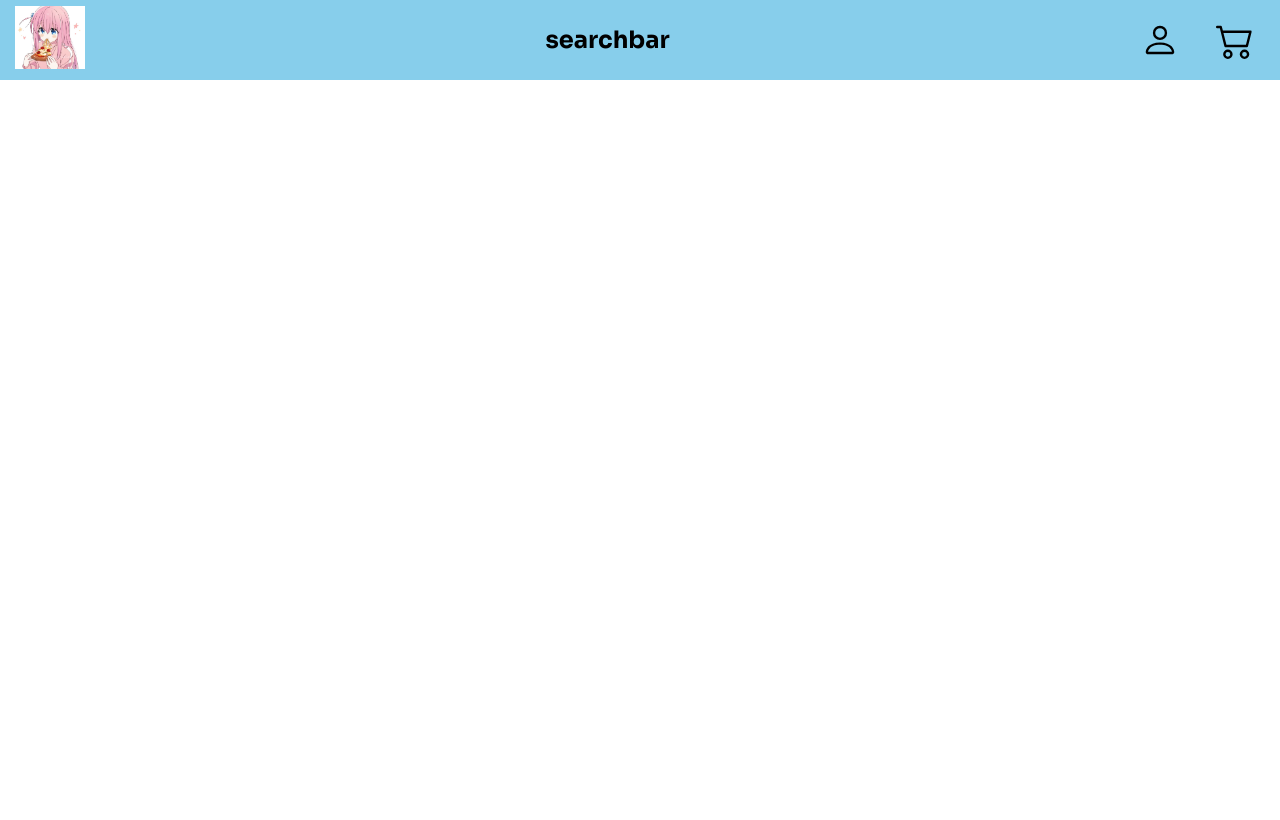
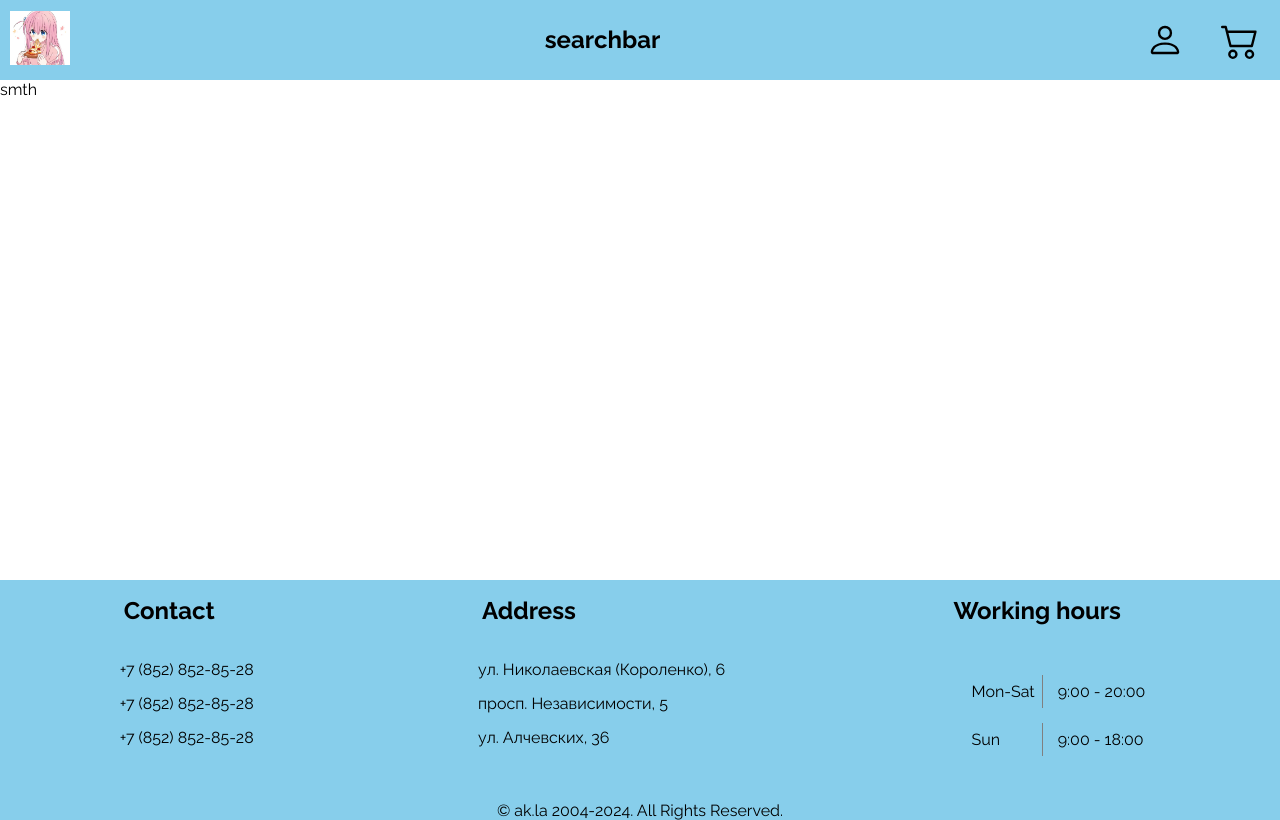
Before and after one commit to AlexWaisley/Shop, a Vue app: page / in a window 1280 px wide. Built offline with nearby package versions, Linux system fonts and the light colour scheme.

Commit message:
basic bottom + page container start.

```diff
--- a/index.html
+++ b/index.html
@@ -7,6 +7,10 @@
   <link rel="preconnect" href="https://fonts.googleapis.com">
   <link rel="preconnect" href="https://fonts.gstatic.com" crossorigin>
   <link href="https://fonts.googleapis.com/css2?family=Sora:wght@100..800&display=swap" rel="stylesheet">
+  <link rel="preconnect" href="https://fonts.googleapis.com">
+  <link rel="preconnect" href="https://fonts.gstatic.com" crossorigin>
+  <link href="https://fonts.googleapis.com/css2?family=Raleway:ital,wght@0,100..900;1,100..900&display=swap"
+    rel="stylesheet">
   <meta name="viewport" content="width=device-width, initial-scale=1.0" />
   <title>UltraSuperMegaDuperScooperShop</title>
 </head>
--- a/src/App.vue
+++ b/src/App.vue
@@ -3,12 +3,22 @@ import PageContainer from '@main/PageContainer.vue';
 import Top from '@top/Top.vue';
 import Bottom from '@bottom/Bottom.vue';
 
+const backToHome = () => {
+    console.log("back home");
+}
 </script>
 
 <template>
-    <Top></Top>
-    <PageContainer></PageContainer>
-    <Bottom></Bottom>
+    <div class="container">
+        <Top @back-to-home="backToHome"></Top>
+        <PageContainer></PageContainer>
+        <Bottom></Bottom>
+    </div>
 </template>
 
-<style scoped lang="scss"></style>
+<style scoped lang="scss">
+.container {
+    display: flex;
+    flex-direction: column;
+}
+</style>
--- a/src/components/bottom/Bottom.vue
+++ b/src/components/bottom/Bottom.vue
@@ -3,7 +3,108 @@
 </script>
 
 <template>
-
+    <div class="bottom-container">
+        <div class="bottom">
+            <div class="section">
+                <div class="info">
+                    <div class="tag"><span class="text-large-bold">Contact</span></div>
+                    <div class="content">
+                        <span class="text-standart-bold">+7 (852) 852-85-28 </span>
+                        <span class="text-standart-bold">+7 (852) 852-85-28</span>
+                        <span class="text-standart-bold">+7 (852) 852-85-28</span>
+                    </div>
+                </div>
+            </div>
+            <div class="section">
+                <div class="info">
+                    <div class="tag"><span class="text-large-bold">Address</span></div>
+                    <div class="content">
+                        <span class="text-standart-bold">ул. Николаевская (Короленко), 6</span>
+                        <span class="text-standart-bold">просп. Независимости, 5</span>
+                        <span class="text-standart-bold">ул. Алчевских, 36</span>
+                    </div>
+                </div>
+            </div>
+            <div class="section">
+                <div class="info">
+                    <div class="tag"><span class="text-large-bold">Working hours</span></div>
+                    <div class="content">
+                        <table class="work-hours-table">
+                            <tbody>
+                                <tr>
+                                    <td class="day">Mon-Sat</td>
+                                    <td>9:00 - 20:00</td>
+                                </tr>
+                                <tr>
+                                    <td class="day">Sun</td>
+                                    <td>9:00 - 18:00</td>
+                                </tr>
+                            </tbody>
+                        </table>
+                    </div>
+                </div>
+            </div>
+        </div>
+        <div class="rights">
+            <span class="rights-reserved">© ak.la 2004-2024. All Rights Reserved.</span>
+        </div>
+    </div>
 </template>
 
-<style scoped lang="scss"></style>
+<style scoped lang="scss">
+.bottom-container {
+    width: 100%;
+    display: flex;
+    flex-direction: column;
+    background-color: skyblue;
+    gap: 15px;
+
+
+    & .bottom {
+        display: flex;
+        padding: 15px;
+        gap: 15px;
+        justify-content: space-around;
+
+        & .section {
+            display: flex;
+
+            & .info {
+                display: flex;
+                flex-direction: column;
+                gap: 15px;
+
+                & .tag {
+                    span {
+                        display: block;
+                        height: 50px;
+                    }
+                }
+
+                & .content {
+                    display: flex;
+                    flex-direction: column;
+                    gap: 15px;
+
+                    & .work-hours-table {
+                        border-spacing: 15px;
+
+                        & tbody>tr>.day {
+                            padding: 7px;
+                            border-right: 1px solid gray;
+                        }
+                    }
+                }
+            }
+        }
+    }
+
+    & .rights {
+        display: flex;
+        justify-content: center;
+        width: 100%;
+
+        & .reserved {}
+    }
+}
+</style>
--- a/src/components/main/PageContainer.vue
+++ b/src/components/main/PageContainer.vue
@@ -3,7 +3,16 @@
 </script>
 
 <template>
-
+    <div class="page-container">
+        <span>smth</span>
+    </div>
 </template>
 
-<style scoped lang="scss"></style>
+<style scoped lang="scss">
+.page-container {
+    height: 500px;
+    width: 100%;
+    display: flex;
+    margin-top: 80px;
+}
+</style>
--- a/src/components/top/Top.vue
+++ b/src/components/top/Top.vue
@@ -1,11 +1,11 @@
 <script setup lang="ts">
-
+defineEmits(['back-to-home']);
 </script>
 
 <template>
     <div class="top-container">
         <div class="section">
-            <div class="logo-container">
+            <div @click="$emit('back-to-home')" class="logo-container">
                 <img src="/logo.jpg" alt="logo" class="logo-img">
             </div>
         </div>
@@ -39,7 +39,8 @@
     background-color: skyblue;
     align-items: center;
     justify-content: space-between;
-    padding: 15px;
+    padding: 10px;
+    position: fixed;
 
     & .section {
         height: 80px;
@@ -47,8 +48,8 @@
         align-items: center;
 
         & .logo-container {
-            max-height: 70px;
-            max-width: 70px;
+            max-height: 60px;
+            max-width: 60px;
             overflow: hidden;
 
             & .logo-img {
--- a/src/styles/style.scss
+++ b/src/styles/style.scss
@@ -2,14 +2,16 @@
   margin: 0;
   padding: 0;
   box-sizing: border-box;
-  font-family: "Sora", sans-serif;
+  font-family: "Raleway", sans-serif;
 }
 
 .text-default {
   font-size: 16px;
-  line-height: 16px;
+  line-height: 24px;
   font-weight: 400;
   text-align: left;
+  padding: 4px;
+
 }
 
 .text-bold {
@@ -20,7 +22,7 @@
 .text-large {
   @extend .text-default;
   line-height: 24px;
-  font-size: 24pxc;
+  font-size: 24px;
 }
 
 .text-large-bold {
```
